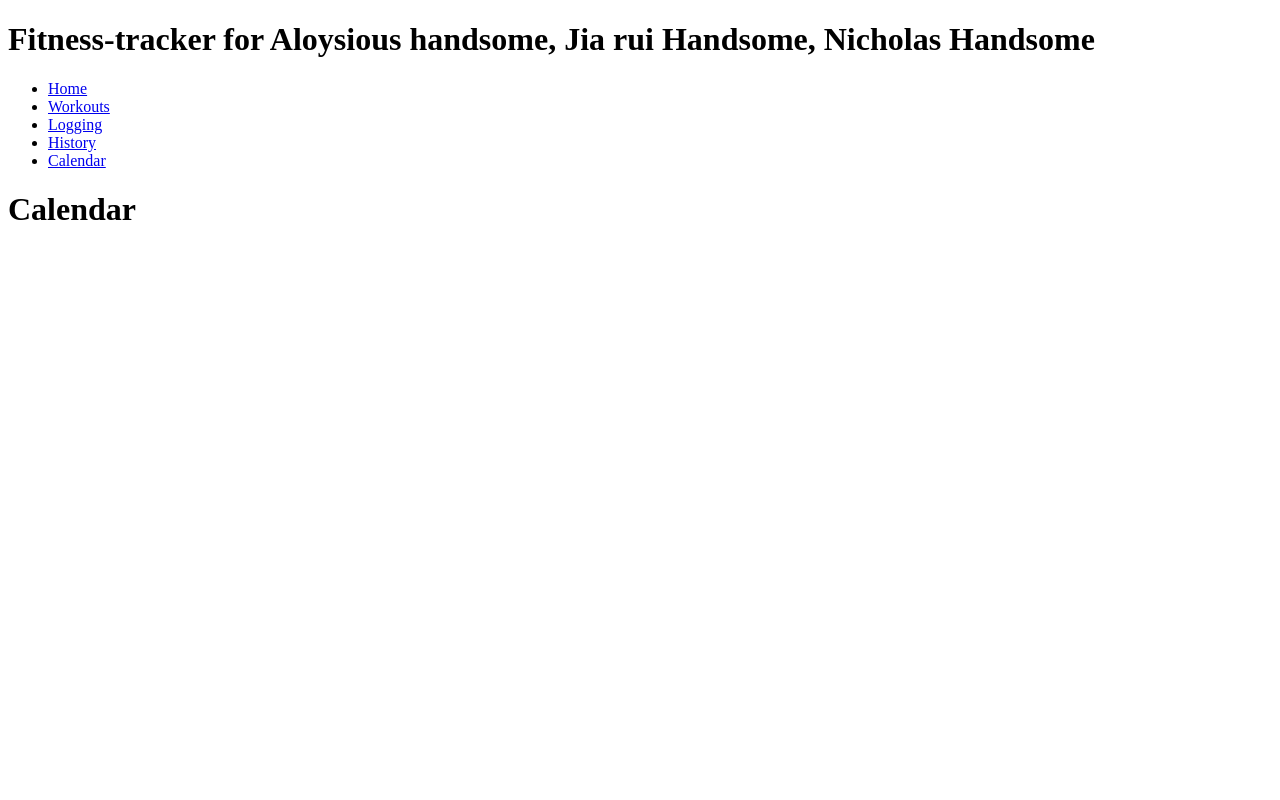
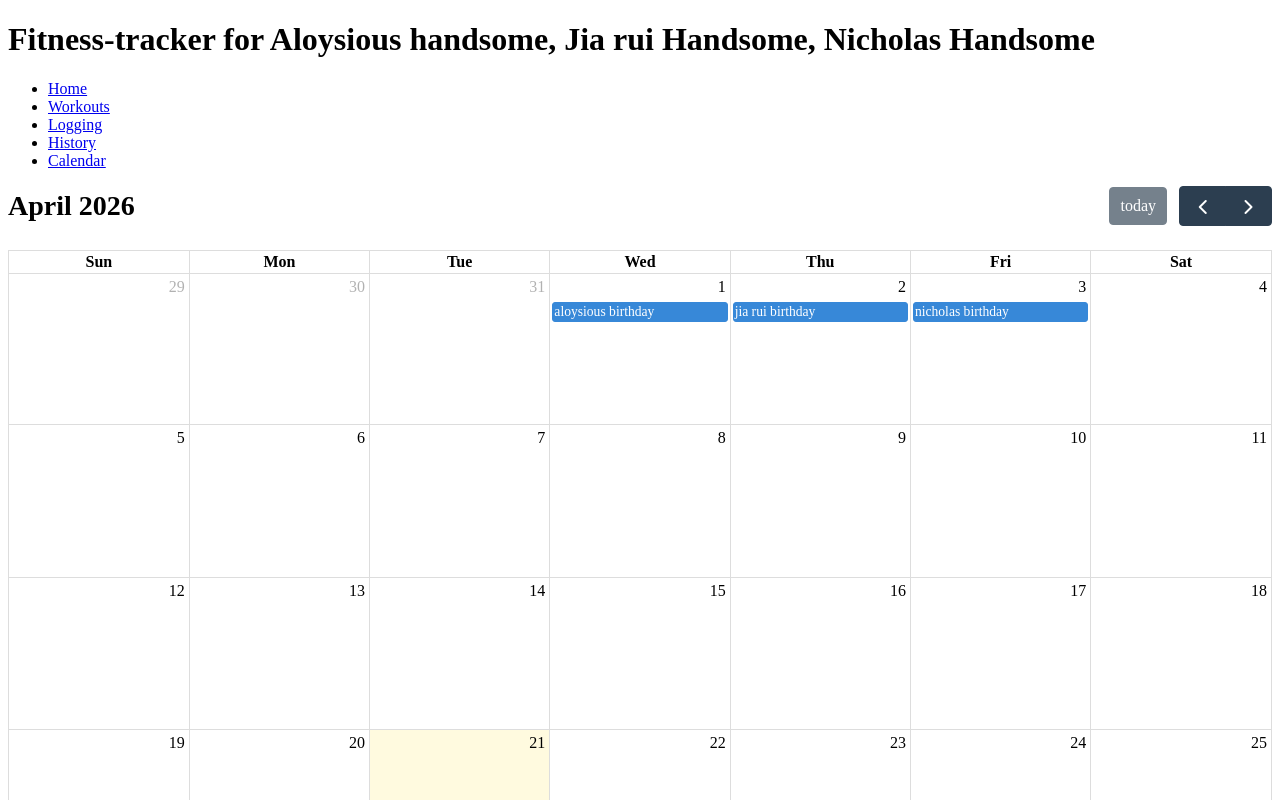
Before and after one commit to nickonick889/fitness-tracker, a React (Vite) app in the folder frontend/: page /Calendar in a window 1280 px wide. Shown: the top 800 px of the page. Built offline with nearby package versions, Linux system fonts and the light colour scheme; no server answers.

Commit message:
added for calendar

```diff
--- a/frontend/src/App.jsx
+++ b/frontend/src/App.jsx
@@ -7,6 +7,7 @@
 import SignupForm from "./components/SignInForm";
 import { UserContext } from "./contexts/UserContext";
 import Navbar from "./components/Navbar";
+import Calendar from "./pages/CalendarPage";
 
 const App = () => {
   //? store the logged in UserID
@@ -28,7 +29,7 @@
           <Route path="/Workouts" element={<h1>Workouts</h1>} />
           <Route path="/Logging" element={<h1>Logging</h1>} />
           <Route path="/History" element={<h1>History</h1>} />
-          <Route path="/Calendar" element={<h1>Calendar</h1>} />
+          <Route path="/Calendar" element={<Calendar />} />
         </Routes>
       </>
     );
--- a/frontend/src/pages/CalendarPage.jsx
+++ b/frontend/src/pages/CalendarPage.jsx
@@ -0,0 +1,16 @@
+import FullCalendar from "@fullcalendar/react";
+import dayGridPlugin from "@fullcalendar/daygrid"; // a plugin!
+
+export default function Calendar() {
+  return (
+    <FullCalendar
+      plugins={[dayGridPlugin]}
+      initialView="dayGridMonth"
+      events={[
+        { title: "aloysious birthday", date: "2026-04-01" },
+        { title: "jia rui birthday", date: "2026-04-02" },
+        { title: "nicholas birthday", date: "2026-04-03" },
+      ]}
+    />
+  );
+}
```
Also changed, not shown: package.json (added, +7 -0 lines), 1 other file (tests, documents, lock files or other folders).
